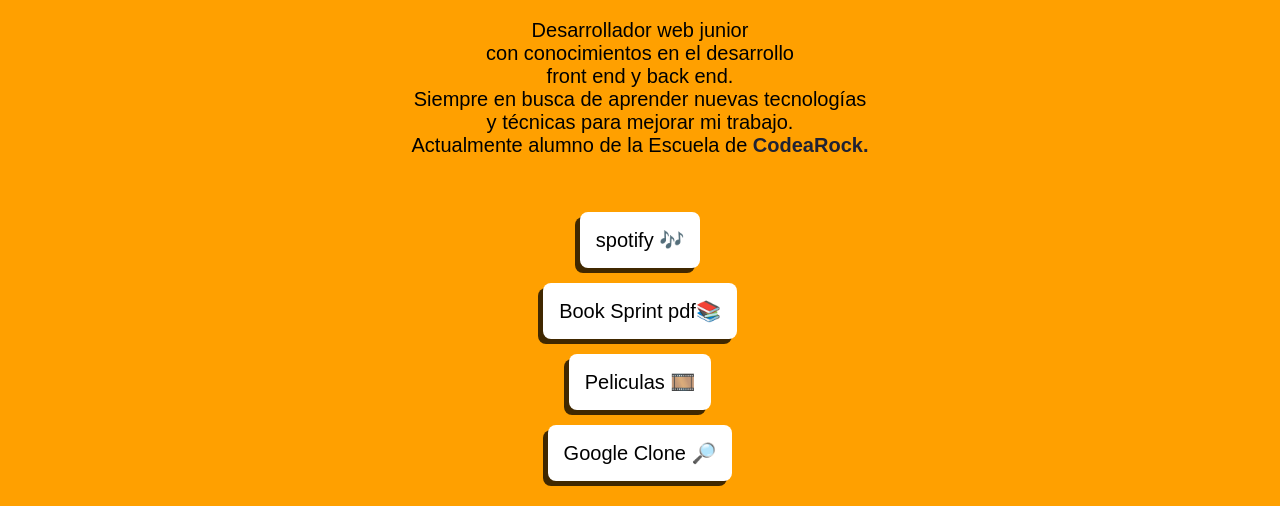
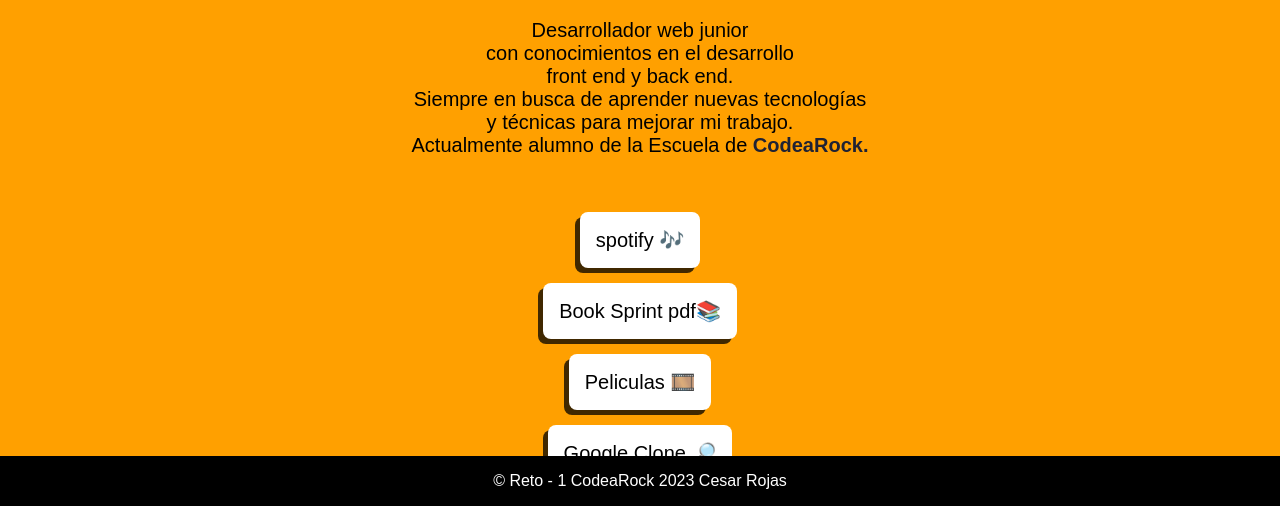
Before and after one commit to cesarrojas321/cesarrojas321.github.io, a plain HTML site: page index.html in a window 1280 px wide. Shown: the part 294-800 px from the top of the page. Drawn offline with Linux system fonts and the light colour scheme.

Commit message:
Linktree

```diff
--- a/styles/styles.css
+++ b/styles/styles.css
@@ -97,10 +97,12 @@ font-family: Arial Narrow Bold', sans-serif;
 
 
 footer {
-  display: flex;
-  justify-content: center;
-  margin-top: 110px;
-  color: #fff;
-  background-color: #000;
-  padding: 15px;
+    width: 100%;
+    height: 50px;
+    position: absolute;
+    bottom: 0;
+    display: flex;
+    justify-content: center;
+    color: #fff;
+    background-color: #000;
 }
--- a/styles/stylesGoogle.css
+++ b/styles/stylesGoogle.css
@@ -120,7 +120,6 @@ main .main-input .micro-icono{
     background-size: contain;
     width: 18px;
     height: 18px;
-
 }
 
 
```
Also changed, not shown: RetoGoogle.html (+1 -1 lines).
